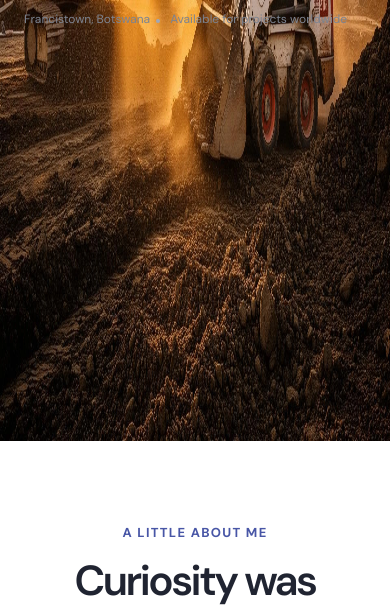
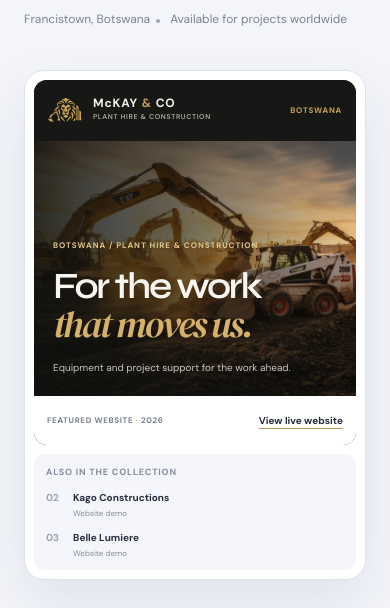
Before and after one commit to Yasuke1711/onkemetse-portfolio, a Next.js app: page / in a window 390 px wide. Shown: the part 576-1184 px from the top of the page. Built offline with nearby package versions, Linux system fonts and the light colour scheme; no server answers.

Commit message:
I styled the lead site preview with McKay's actual black-and-gold identity and gave the two demos proper typographic covers.

```diff
--- a/src/app/globals.css
+++ b/src/app/globals.css
@@ -191,41 +191,191 @@ img { display: block; }
   content: "";
 }
 .hero-visual-wrap { width: 100%; max-width: 510px; justify-self: end; }
-.hero-board {
-  aspect-ratio: 1 / 1.04;
-  padding: 22px;
-  background: #dce2f1;
+.hero-visual-wrap { width: 100%; max-width: 510px; justify-self: end; }
+.hero-site-preview {
+  width: 100%;
+  padding: 11px;
+  border: 1px solid #dce2ee;
+  border-radius: 20px;
+  background: #fff;
+  box-shadow: 0 22px 54px rgba(31,42,76,.09);
 }
-.hero-board-sheet {
+.hero-site-card {
+  overflow: hidden;
+  border-radius: 13px;
+  background: #171815;
+}
+.hero-site-header {
   display: flex;
-  height: 100%;
+  min-height: 67px;
+  align-items: center;
+  justify-content: space-between;
+  gap: 15px;
+  padding: 12px 19px;
+  background: #171815;
+  color: #f5f3ed;
+}
+.hero-site-brand {
+  display: flex;
+  min-width: 0;
+  align-items: center;
+  gap: 11px;
+}
+.hero-site-brand img {
+  display: block;
+  width: 38px;
+  height: 30px;
+  flex: 0 0 auto;
+  object-fit: contain;
+}
+.hero-site-brand > span {
+  display: flex;
+  min-width: 0;
   flex-direction: column;
+  gap: 3px;
+}
+.hero-site-brand strong {
+  color: #f5f3ed;
+  font-size: 14px;
+  font-weight: 800;
+  letter-spacing: .07em;
+  line-height: 1;
+}
+.hero-site-brand strong i {
+  color: #c9a354;
+  font-style: normal;
+}
+.hero-site-brand small {
+  color: #aaa99f;
+  font-size: 8px;
+  font-weight: 600;
+  letter-spacing: .09em;
+}
+.hero-site-location {
+  color: #c9a354;
+  font-family: var(--sans);
+  font-size: 9px;
+  font-weight: 700;
+  letter-spacing: .1em;
+}
+.hero-site-image {
+  position: relative;
+  height: 314px;
+  overflow: hidden;
+  background: #30312b;
+}
+.hero-site-photo { object-fit: cover; object-position: center; }
+.hero-site-image-shade {
+  position: absolute;
+  inset: 0;
+  background: linear-gradient(90deg, rgba(15,17,14,.88) 0%, rgba(15,17,14,.63) 43%, rgba(15,17,14,.08) 100%), linear-gradient(0deg, rgba(15,17,14,.48), transparent 56%);
+}
+.hero-site-copy {
+  position: absolute;
+  right: 25px;
+  bottom: 26px;
+  left: 25px;
+  z-index: 1;
+  color: white;
+}
+.hero-site-copy > span {
+  display: block;
+  margin-bottom: 17px;
+  color: #dfc58f;
+  font-size: 9px;
+  font-weight: 700;
+  letter-spacing: .12em;
+}
+.hero-site-copy h2 {
+  max-width: 360px;
+  margin: 0;
+  color: #f7f5ef;
+  font-family: var(--display);
+  font-size: clamp(34px, 3.6vw, 45px);
+  font-weight: 600;
+  letter-spacing: -.06em;
+  line-height: 1.02;
+}
+.hero-site-copy h2 em {
+  color: #d5b16b;
+  font-family: var(--serif);
+  font-weight: 400;
+}
+.hero-site-copy p {
+  margin: 15px 0 0;
+  color: rgba(245,243,237,.8);
+  font-size: 11px;
+  line-height: 1.6;
+}
+.hero-site-foot {
+  display: flex;
+  min-height: 53px;
+  align-items: center;
   justify-content: space-between;
-  padding: clamp(22px, 3vw, 38px);
+  gap: 12px;
+  padding: 0 18px;
   background: #fff;
 }
-.hero-board-top, .hero-board-bottom {
-  display: flex;
-  justify-content: space-between;
-  gap: 12px;
-  color: var(--muted-light);
+.hero-site-foot > span {
+  color: #777e8c;
+  font-size: 9px;
+  font-weight: 700;
+  letter-spacing: .08em;
+}
+.hero-site-foot > span i { color: #b89556; font-style: normal; }
+.hero-site-foot a {
+  color: #252a38;
   font-size: 11px;
-  font-weight: 600;
-  letter-spacing: .06em;
+  font-weight: 700;
+  text-decoration: underline;
+  text-decoration-color: #b89556;
+  text-underline-offset: 4px;
 }
-.hero-board-main { padding: 26px 0 18px; }
-.hero-board-label { color: var(--accent); font-size: 12px; font-weight: 700; letter-spacing: .1em; }
-.hero-monogram {
-  margin: 18px 0 4px -9px;
-  color: var(--ink);
-  font-family: var(--serif);
-  font-size: clamp(150px, 19vw, 235px);
-  letter-spacing: -.13em;
-  line-height: .82;
+.hero-site-related {
+  margin-top: 9px;
+  padding: 13px 16px 11px;
+  border-radius: 10px;
+  background: #f4f6fb;
 }
-.hero-board-main p { margin: 25px 0 0; font-size: 19px; font-weight: 600; line-height: 1.5; }
-.hero-board-main p em { color: var(--accent); font-family: var(--serif); font-size: 23px; font-weight: 400; }
-.hero-board-bottom { padding-top: 17px; border-top: 1px solid var(--line); }
+.hero-site-related-label {
+  display: block;
+  margin-bottom: 10px;
+  color: #858c9b;
+  font-size: 9px;
+  font-weight: 700;
+  letter-spacing: .09em;
+}
+.hero-site-related-list {
+  display: grid;
+  grid-template-columns: 1fr 1fr;
+  gap: 13px;
+}
+.hero-site-related-list a {
+  display: grid;
+  min-width: 0;
+  grid-template-columns: 22px minmax(0, 1fr);
+  align-items: baseline;
+  gap: 2px 7px;
+  padding: 1px 0;
+}
+.hero-site-related-list a > span {
+  grid-row: 1 / span 2;
+  color: #9ba3b3;
+  font-size: 10px;
+  font-weight: 700;
+}
+.hero-site-related-list b {
+  overflow: hidden;
+  color: #282e3e;
+  font-size: 11px;
+  font-weight: 700;
+  text-overflow: ellipsis;
+  white-space: nowrap;
+}
+.hero-site-related-list small {
+  color: #858c9b;
+  font-size: 9px;
+}
 
 .about-section { padding-top: 112px; padding-bottom: 124px; background: #fff; }
 .section-heading {
@@ -628,11 +778,6 @@ img { display: block; }
   .hero-copy { max-width: 590px; font-size: 16px; }
   .hero-meta { gap: 20px; margin-top: 34px; font-size: 12px; }
   .hero-visual-wrap { max-width: 500px; margin: 0 auto; }
-  .hero-board { padding: 15px; }
-  .hero-board-sheet { padding: 22px; }
-  .hero-board-top, .hero-board-bottom { font-size: 9px; }
-  .hero-monogram { font-size: clamp(145px, 37vw, 205px); }
-  .hero-board-main p { font-size: 17px; }
   .about-section, .work-section, .skills-section { padding-top: 82px; padding-bottom: 88px; }
   .section-heading { margin-bottom: 43px; }
   .section-heading h2, .pricing-title-row h2, .contact-copy h2 { font-size: clamp(42px, 10vw, 60px); }
@@ -677,11 +822,6 @@ img { display: block; }
   .hero-section h1 { font-size: clamp(45px, 12vw, 57px); }
   .hero-actions { gap: 17px; }
   .button { min-height: 48px; }
-  .hero-board { padding: 11px; }
-  .hero-board-sheet { padding: 17px; }
-  .hero-board-top, .hero-board-bottom { font-size: 8px; }
-  .hero-monogram { margin-top: 14px; font-size: 42vw; }
-  .hero-board-main p { margin-top: 20px; font-size: 15px; }
   .project-grid { grid-template-columns: 1fr; }
   .project-image { aspect-ratio: 1.48 / 1; }
   .filter-label { font-size: 12px; }
@@ -713,9 +853,7 @@ img { display: block; }
 .price-card,
 .skills-statement,
 .language-panel,
-.contact-form-wrap,
-.hero-board,
-.hero-board-sheet {
+.contact-form-wrap {
   border-radius: 16px;
 }
 
@@ -1027,3 +1165,92 @@ img { display: block; }
   }
   .email-link { word-break: break-word; }
 }
+
+
+/* Project cards now feature websites, not filler catalogue photography. */
+.project-image-typographic {
+  display: flex;
+  flex-direction: column;
+  justify-content: space-between;
+  padding: 28px;
+  color: #fff;
+}
+.project-image-typographic::after { display: none; }
+.project-image-typographic .project-image-topline { position: absolute; }
+.project-image-fallback-content {
+  display: flex;
+  max-width: 100%;
+  flex-direction: column;
+  gap: 13px;
+  color: rgba(255,255,255,.95);
+}
+.project-image-fallback-content span {
+  color: rgba(255,255,255,.78);
+  font-size: 10px;
+  font-weight: 700;
+  letter-spacing: .11em;
+}
+.project-image-fallback-content strong {
+  max-width: 330px;
+  font-family: var(--display);
+  font-size: clamp(28px, 3vw, 40px);
+  font-weight: 600;
+  letter-spacing: -.055em;
+  line-height: 1.02;
+}
+.project-card-footer {
+  display: flex;
+  align-items: end;
+  justify-content: space-between;
+  gap: 12px;
+  padding-top: 13px;
+  border-top: 1px solid #e8ebf2;
+}
+.project-card-footer .tag-list {
+  padding: 0;
+  border: 0;
+}
+.project-card-footer .tag + .tag::before { content: "·"; }
+.project-visit {
+  flex: 0 0 auto;
+  color: var(--accent);
+  font-size: 12px;
+  font-weight: 700;
+  text-decoration: underline;
+  text-decoration-color: #b7c0dd;
+  text-underline-offset: 4px;
+}
+.project-visit:hover { color: var(--accent-dark); }
+
+@media (max-width: 1080px) {
+  .hero-site-image { height: 286px; }
+  .hero-site-copy h2 { font-size: clamp(33px, 4vw, 43px); }
+}
+@media (max-width: 760px) {
+  .hero-site-preview { max-width: 540px; margin-inline: auto; padding: 9px; }
+  .hero-site-header { min-height: 61px; padding: 10px 14px; }
+  .hero-site-brand img { width: 34px; height: 27px; }
+  .hero-site-brand strong { font-size: 12px; }
+  .hero-site-brand small { font-size: 7px; }
+  .hero-site-location { font-size: 8px; }
+  .hero-site-image { height: 285px; }
+  .hero-site-copy { right: 19px; bottom: 20px; left: 19px; }
+  .hero-site-copy h2 { font-size: clamp(36px, 9vw, 46px); }
+  .hero-site-foot { min-height: 49px; padding-inline: 13px; }
+  .hero-site-foot > span { font-size: 8px; }
+  .hero-site-foot a { font-size: 10px; }
+  .hero-site-related { padding: 12px 12px 10px; }
+  .hero-site-related-list { gap: 9px; }
+  .hero-site-related-list b { font-size: 10px; }
+  .hero-site-related-list small { font-size: 8px; }
+  .project-card-footer { align-items: start; flex-direction: column; }
+}
+@media (max-width: 470px) {
+  .hero-site-image { height: 255px; }
+  .hero-site-copy > span { font-size: 8px; }
+  .hero-site-copy h2 { font-size: clamp(34px, 9.5vw, 42px); }
+  .hero-site-copy p { max-width: 240px; font-size: 10px; }
+  .hero-site-related-list { grid-template-columns: 1fr; gap: 9px; }
+  .hero-site-related-list a { grid-template-columns: 20px minmax(0, 1fr); }
+  .project-image-typographic { padding: 22px; }
+}
```
